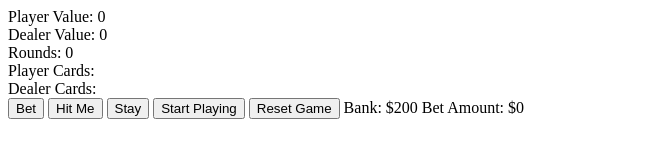
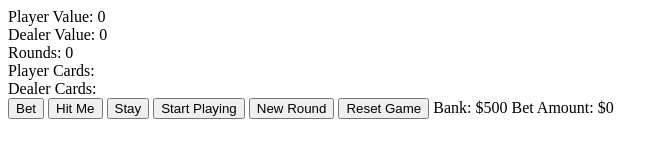
Before and after one commit to edwinc91/blackjack, a plain HTML site: page blackjack.html in a window 1280 px wide. Shown: the whole page, without its empty margins (0-669 px from the left). Drawn offline with nearby package versions, Linux system fonts and the light colour scheme.

Commit message:
changed starting bet amount

```diff
--- a/blackjack.html
+++ b/blackjack.html
@@ -19,8 +19,9 @@
       <!-- <input type="button" id="DoubleDown" class="inactive" Value="Double Down"> -->
       <!-- <input type="button" id="Split" class="inactive" Value="Split"> -->
       <input type="button" id="Start" Value="Start Playing">
+      <input type="button" id="NewRound" class = "hidden" Value="New Round">
       <input type="button" id="Reset" Value="Reset Game">
-      <span>Bank: $</span><span class="Bank">200</span>
+      <span>Bank: $</span><span class="Bank">500</span>
       <span>Bet Amount: $</span><span class="BetAmount">0</span>
     </div>
     <script src="blackjack.js"></script>
```
